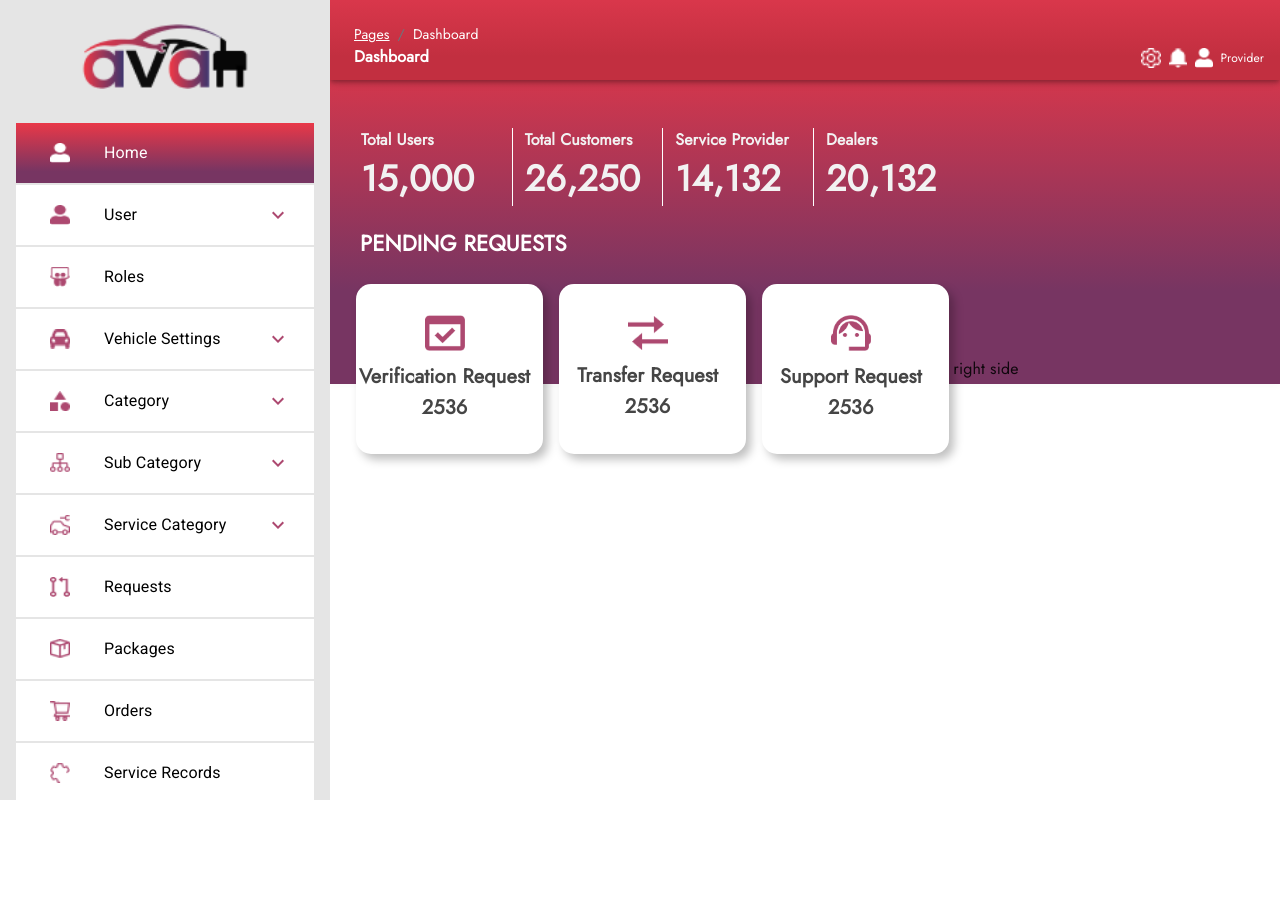
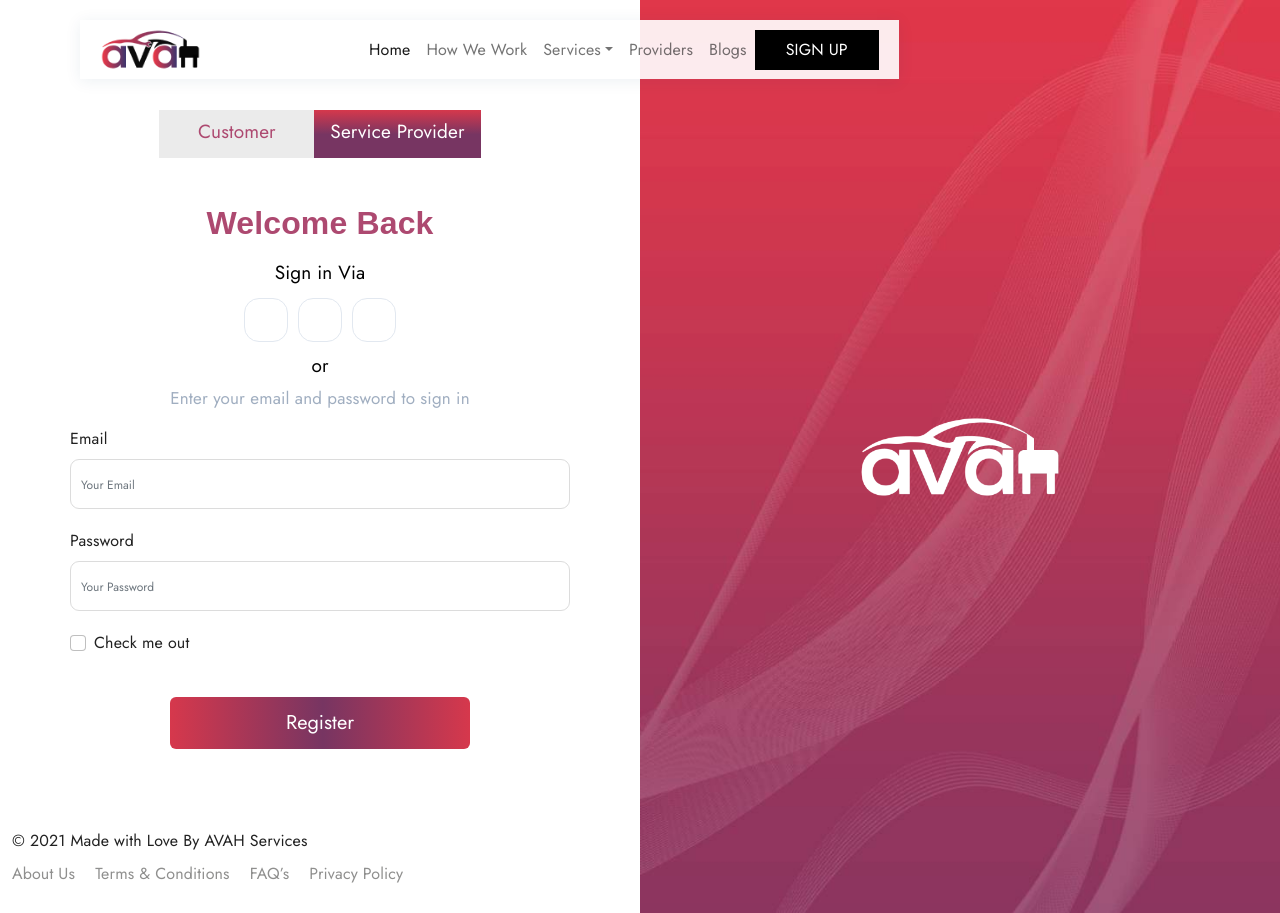
Before and after one commit to shub1187/Avah_Frontend, a React (Create React App) app: page / in a window 1280 px wide. Before the commit the page ends 800 px from the top, so only its background shows below. Built offline with nearby package versions, Linux system fonts and the light colour scheme.

Commit message:
Issue for raees login solved via localstorage

```diff
--- a/src/App.js
+++ b/src/App.js
@@ -18,8 +18,28 @@ function App() {
       <Routes>
 
 
+      {
+          localStorage.getItem('TYPE_OF_USER') == "1" ||localStorage.getItem('TYPE_OF_USER')==null ?
+
+            localStorage.getItem('isLoggedIn') != "true"  ?
+              <Route path="/" element={<LoginComponent />} /> :
+
               <Route path="/" element={<MainLayout />}> {routes}</Route>
 
+              :
+
+            localStorage.getItem('isLoggedInSP') != "true" ?
+              <Route path="/" element={<LoginComponent />} /> :
+
+              <Route path="/" element={<MainLayout />}> {spRoutes}</Route>
+        }
+
+        {
+           localStorage.getItem('TYPE_OF_USER') == "1" ?
+           <Route path="/dashboard" element={<MainLayout />}> {routes}</Route>
+           :
+           <Route path="/dashboard" element={<MainLayout />}> {spRoutes}</Route>
+        }
 
 
 
--- a/src/network/SpApiConstant.tsx
+++ b/src/network/SpApiConstant.tsx
@@ -22,7 +22,7 @@
 export const FETCH_LOGIN_SUCCESS_SP = 'FETCH_LOGIN_SUCCESS_SP'
 
 
-const BASE_URL = 'http://159.89.161.169:3008'
+const BASE_URL = 'http://localhost:3008'
 const folder='/api/serviceprovider/'
 const url=BASE_URL+folder
 
--- a/src/redux/pagination_layout/pagination/PaginationPage.js
+++ b/src/redux/pagination_layout/pagination/PaginationPage.js
@@ -24,11 +24,11 @@ function PaginationPage(props) {
 
   let columns = useMemo(() => props.column, [])
   // let data = useMemo(() => pageState?.queryPageSortBy, [pageState?.queryPageSortBy])
-  let preprocessedData = props.data.map((d)=>({
+  let preprocessedData = props.data?.map((d)=>({
     ...d,
     updated_at:new Date(d.updated_at)
   }))
-  let data = useMemo(()=>preprocessedData,[])
+  let data = useMemo(()=>preprocessedData??[],[])
   console.log("RAEES",data)
   const [currentPage, setCurrentPage] = useState(1)
   const [searchPage, setSearchPage] = useState(false)
```
